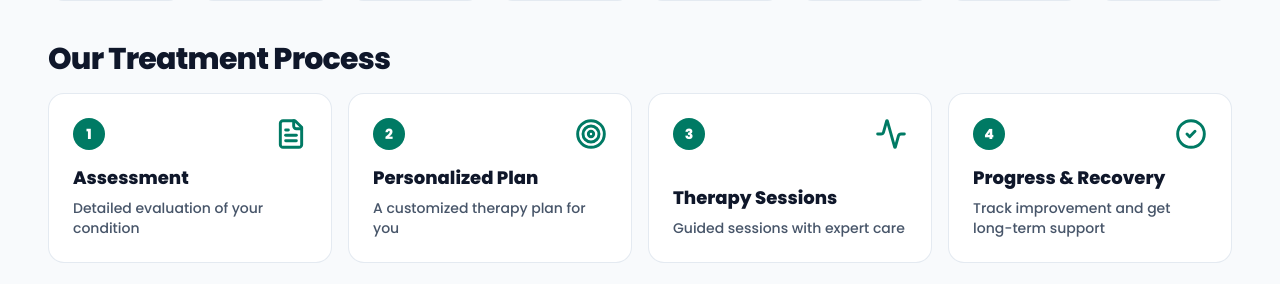
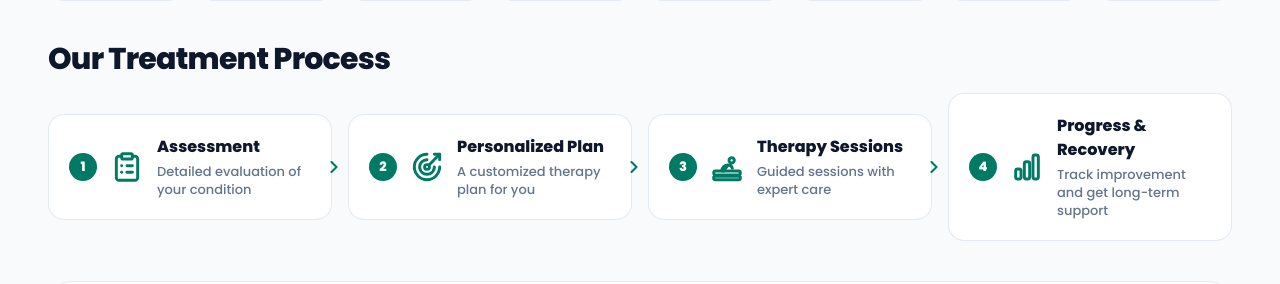
Before and after one commit to Ajayendra30/ZESTMED, a React (Vite) app: page /physio in a window 1280 px wide. Shown: the part 2117-2401 px from the top of the page. Built offline with nearby package versions, Linux system fonts and the light colour scheme; no server answers; the database is empty.

Commit message:
Match icons, text style, size, color, and alignment in Treatment Process to reference design

```diff
--- a/src/pages/PhysiotherapyPage.jsx
+++ b/src/pages/PhysiotherapyPage.jsx
@@ -4,7 +4,7 @@ import {
   Calendar, ArrowRight, Phone, User, Clock, Activity,
   ShieldCheck, CheckCircle2, ChevronRight, Star, Heart,
   Award, Sparkles, FileText, Target, Home as HomeIcon,
-  Stethoscope, Users, X, CreditCard, Banknote, Lock
+  Stethoscope, Users, X, CreditCard, Banknote, Lock, ClipboardList
 } from 'lucide-react';
 import { useToast } from '../context/ToastContext';
 import { useAuth } from '../context/AuthContext';
@@ -862,7 +862,8 @@ export default function PhysiotherapyPage() {
         </section>
 
         {/* ========================================================================= */}
-        {/* 6. OUR TREATMENT PROCESS (4 Steps matching Surgery Process Design)        */}
+        {/* ========================================================================= */}
+        {/* 6. OUR TREATMENT PROCESS (4 Steps matching Reference Design)              */}
         {/* ========================================================================= */}
         <section className="space-y-4">
 
@@ -870,77 +871,113 @@ export default function PhysiotherapyPage() {
             Our Treatment Process
           </h2>
 
-          <div className="grid grid-cols-1 sm:grid-cols-2 lg:grid-cols-4 gap-4 sm:gap-4.5 relative">
+          <div className="grid grid-cols-1 sm:grid-cols-2 lg:grid-cols-4 gap-4 sm:gap-4.5 relative items-center">
 
-            {/* Step 1 */}
-            <div className="bg-white rounded-2xl border border-slate-200/90 p-5 sm:p-6 relative hover:shadow-md hover:border-teal-300 transition flex flex-col justify-between min-h-[145px] sm:min-h-[160px]">
-              <div className="flex items-center justify-between mb-3.5">
-                <span className="w-7 h-7 sm:w-8 sm:h-8 rounded-full bg-[#007A64] text-white text-xs sm:text-sm font-black flex items-center justify-center shadow-2xs">
+            {/* Step 1: Assessment */}
+            <div className="relative group">
+              <div className="bg-white rounded-2xl border border-slate-200/90 p-4 sm:p-5 hover:shadow-md hover:border-teal-300 transition flex items-start sm:items-center gap-3 sm:gap-3.5 shadow-2xs min-h-[105px]">
+                <span className="w-6 h-6 sm:w-7 sm:h-7 rounded-full bg-[#007A64] text-white text-xs sm:text-[13px] font-black flex items-center justify-center shrink-0 shadow-2xs self-start mt-0.5 sm:self-center sm:mt-0">
                   1
                 </span>
-                <FileText className="w-7 h-7 sm:w-8 sm:h-8 text-[#007A64] stroke-[2.2]" />
+                <div className="shrink-0 flex items-center justify-center text-[#007A64]">
+                  <ClipboardList className="w-7 sm:w-8 h-7 sm:h-8 text-[#007A64] stroke-[2.2]" />
                 </div>
-              <div>
-                <h3 className="text-base sm:text-lg font-black text-slate-900 leading-tight">
+                <div className="min-w-0 flex-1">
+                  <h3 className="text-sm sm:text-base font-black text-[#0F172A] leading-tight">
                     Assessment
                   </h3>
-                <p className="text-xs sm:text-sm text-slate-600 font-medium mt-1.5 leading-relaxed">
+                  <p className="text-xs sm:text-[13px] text-slate-500 font-medium mt-1 leading-snug">
                     Detailed evaluation of your condition
                   </p>
                 </div>
               </div>
+              {/* Chevron connecting to Step 2 */}
+              <div className="hidden lg:flex absolute -right-3 top-1/2 -translate-y-1/2 z-10 text-[#007A64]">
+                <ChevronRight className="w-5 h-5 stroke-[2.5]" />
+              </div>
+            </div>
 
-            {/* Step 2 */}
-            <div className="bg-white rounded-2xl border border-slate-200/90 p-5 sm:p-6 relative hover:shadow-md hover:border-teal-300 transition flex flex-col justify-between min-h-[145px] sm:min-h-[160px]">
-              <div className="flex items-center justify-between mb-3.5">
-                <span className="w-7 h-7 sm:w-8 sm:h-8 rounded-full bg-[#007A64] text-white text-xs sm:text-sm font-black flex items-center justify-center shadow-2xs">
+            {/* Step 2: Personalized Plan */}
+            <div className="relative group">
+              <div className="bg-white rounded-2xl border border-slate-200/90 p-4 sm:p-5 hover:shadow-md hover:border-teal-300 transition flex items-start sm:items-center gap-3 sm:gap-3.5 shadow-2xs min-h-[105px]">
+                <span className="w-6 h-6 sm:w-7 sm:h-7 rounded-full bg-[#007A64] text-white text-xs sm:text-[13px] font-black flex items-center justify-center shrink-0 shadow-2xs self-start mt-0.5 sm:self-center sm:mt-0">
                   2
                 </span>
-                <Target className="w-7 h-7 sm:w-8 sm:h-8 text-[#007A64] stroke-[2.2]" />
+                <div className="shrink-0 flex items-center justify-center text-[#007A64]">
+                  <svg viewBox="0 0 24 24" fill="none" stroke="currentColor" strokeWidth="2.2" strokeLinecap="round" strokeLinejoin="round" className="w-7 sm:w-8 h-7 sm:h-8 text-[#007A64]">
+                    <path d="M12 2.5a9.5 9.5 0 1 0 9.5 9.5" />
+                    <path d="M12 6.5a5.5 5.5 0 1 0 5.5 5.5" />
+                    <circle cx="12" cy="12" r="1.8" />
+                    <path d="m21.5 2.5-8 8" />
+                    <path d="M21.5 6.5V2.5h-4" />
+                  </svg>
                 </div>
-              <div>
-                <h3 className="text-base sm:text-lg font-black text-slate-900 leading-tight">
+                <div className="min-w-0 flex-1">
+                  <h3 className="text-sm sm:text-base font-black text-[#0F172A] leading-tight">
                     Personalized Plan
                   </h3>
-                <p className="text-xs sm:text-sm text-slate-600 font-medium mt-1.5 leading-relaxed">
+                  <p className="text-xs sm:text-[13px] text-slate-500 font-medium mt-1 leading-snug">
                     A customized therapy plan for you
                   </p>
                 </div>
               </div>
+              {/* Chevron connecting to Step 3 */}
+              <div className="hidden lg:flex absolute -right-3 top-1/2 -translate-y-1/2 z-10 text-[#007A64]">
+                <ChevronRight className="w-5 h-5 stroke-[2.5]" />
+              </div>
+            </div>
 
-            {/* Step 3 */}
-            <div className="bg-white rounded-2xl border border-slate-200/90 p-5 sm:p-6 relative hover:shadow-md hover:border-teal-300 transition flex flex-col justify-between min-h-[145px] sm:min-h-[160px]">
-              <div className="flex items-center justify-between mb-3.5">
-                <span className="w-7 h-7 sm:w-8 sm:h-8 rounded-full bg-[#007A64] text-white text-xs sm:text-sm font-black flex items-center justify-center shadow-2xs">
+            {/* Step 3: Therapy Sessions */}
+            <div className="relative group">
+              <div className="bg-white rounded-2xl border border-slate-200/90 p-4 sm:p-5 hover:shadow-md hover:border-teal-300 transition flex items-start sm:items-center gap-3 sm:gap-3.5 shadow-2xs min-h-[105px]">
+                <span className="w-6 h-6 sm:w-7 sm:h-7 rounded-full bg-[#007A64] text-white text-xs sm:text-[13px] font-black flex items-center justify-center shrink-0 shadow-2xs self-start mt-0.5 sm:self-center sm:mt-0">
                   3
                 </span>
-                <Activity className="w-7 h-7 sm:w-8 sm:h-8 text-[#007A64] stroke-[2.2]" />
+                <div className="shrink-0 flex items-center justify-center text-[#007A64]">
+                  <svg viewBox="0 0 24 24" fill="none" stroke="currentColor" strokeWidth="2.2" strokeLinecap="round" strokeLinejoin="round" className="w-7 sm:w-8 h-7 sm:h-8 text-[#007A64]">
+                    <circle cx="15.5" cy="7" r="2" />
+                    <path d="M8 15c.5-3 2.5-4.5 5-4.5 1.5 0 2.5.5 3 2.5" />
+                    <path d="M12.5 11l-3 4" />
+                    <rect x="2" y="15" width="20" height="3" rx="1.5" />
+                    <rect x="2" y="19" width="20" height="2.5" rx="1" />
+                  </svg>
                 </div>
-              <div>
-                <h3 className="text-base sm:text-lg font-black text-slate-900 leading-tight">
+                <div className="min-w-0 flex-1">
+                  <h3 className="text-sm sm:text-base font-black text-[#0F172A] leading-tight">
                     Therapy Sessions
                   </h3>
-                <p className="text-xs sm:text-sm text-slate-600 font-medium mt-1.5 leading-relaxed">
+                  <p className="text-xs sm:text-[13px] text-slate-500 font-medium mt-1 leading-snug">
                     Guided sessions with expert care
                   </p>
                 </div>
               </div>
+              {/* Chevron connecting to Step 4 */}
+              <div className="hidden lg:flex absolute -right-3 top-1/2 -translate-y-1/2 z-10 text-[#007A64]">
+                <ChevronRight className="w-5 h-5 stroke-[2.5]" />
+              </div>
+            </div>
 
-            {/* Step 4 */}
-            <div className="bg-white rounded-2xl border border-slate-200/90 p-5 sm:p-6 relative hover:shadow-md hover:border-teal-300 transition flex flex-col justify-between min-h-[145px] sm:min-h-[160px]">
-              <div className="flex items-center justify-between mb-3.5">
-                <span className="w-7 h-7 sm:w-8 sm:h-8 rounded-full bg-[#007A64] text-white text-xs sm:text-sm font-black flex items-center justify-center shadow-2xs">
+            {/* Step 4: Progress & Recovery */}
+            <div className="relative group">
+              <div className="bg-white rounded-2xl border border-slate-200/90 p-4 sm:p-5 hover:shadow-md hover:border-teal-300 transition flex items-start sm:items-center gap-3 sm:gap-3.5 shadow-2xs min-h-[105px]">
+                <span className="w-6 h-6 sm:w-7 sm:h-7 rounded-full bg-[#007A64] text-white text-xs sm:text-[13px] font-black flex items-center justify-center shrink-0 shadow-2xs self-start mt-0.5 sm:self-center sm:mt-0">
                   4
                 </span>
-                <CheckCircle2 className="w-7 h-7 sm:w-8 sm:h-8 text-[#007A64] stroke-[2.2]" />
+                <div className="shrink-0 flex items-center justify-center text-[#007A64]">
+                  <svg viewBox="0 0 24 24" fill="none" stroke="currentColor" strokeWidth="2.2" strokeLinecap="round" strokeLinejoin="round" className="w-7 sm:w-8 h-7 sm:h-8 text-[#007A64]">
+                    <rect x="3.5" y="13.5" width="4" height="7.5" rx="1.5" />
+                    <rect x="10" y="8" width="4" height="13" rx="1.5" />
+                    <rect x="16.5" y="3" width="4" height="18" rx="1.5" />
+                  </svg>
                 </div>
-              <div>
-                <h3 className="text-base sm:text-lg font-black text-slate-900 leading-tight">
+                <div className="min-w-0 flex-1">
+                  <h3 className="text-sm sm:text-base font-black text-[#0F172A] leading-tight">
                     Progress &amp; Recovery
                   </h3>
-                <p className="text-xs sm:text-sm text-slate-600 font-medium mt-1.5 leading-relaxed">
+                  <p className="text-xs sm:text-[13px] text-slate-500 font-medium mt-1 leading-snug">
                     Track improvement and get long-term support
                   </p>
+                </div>
               </div>
             </div>
 
```
Lines whose indentation alone changed are shown as unchanged.
